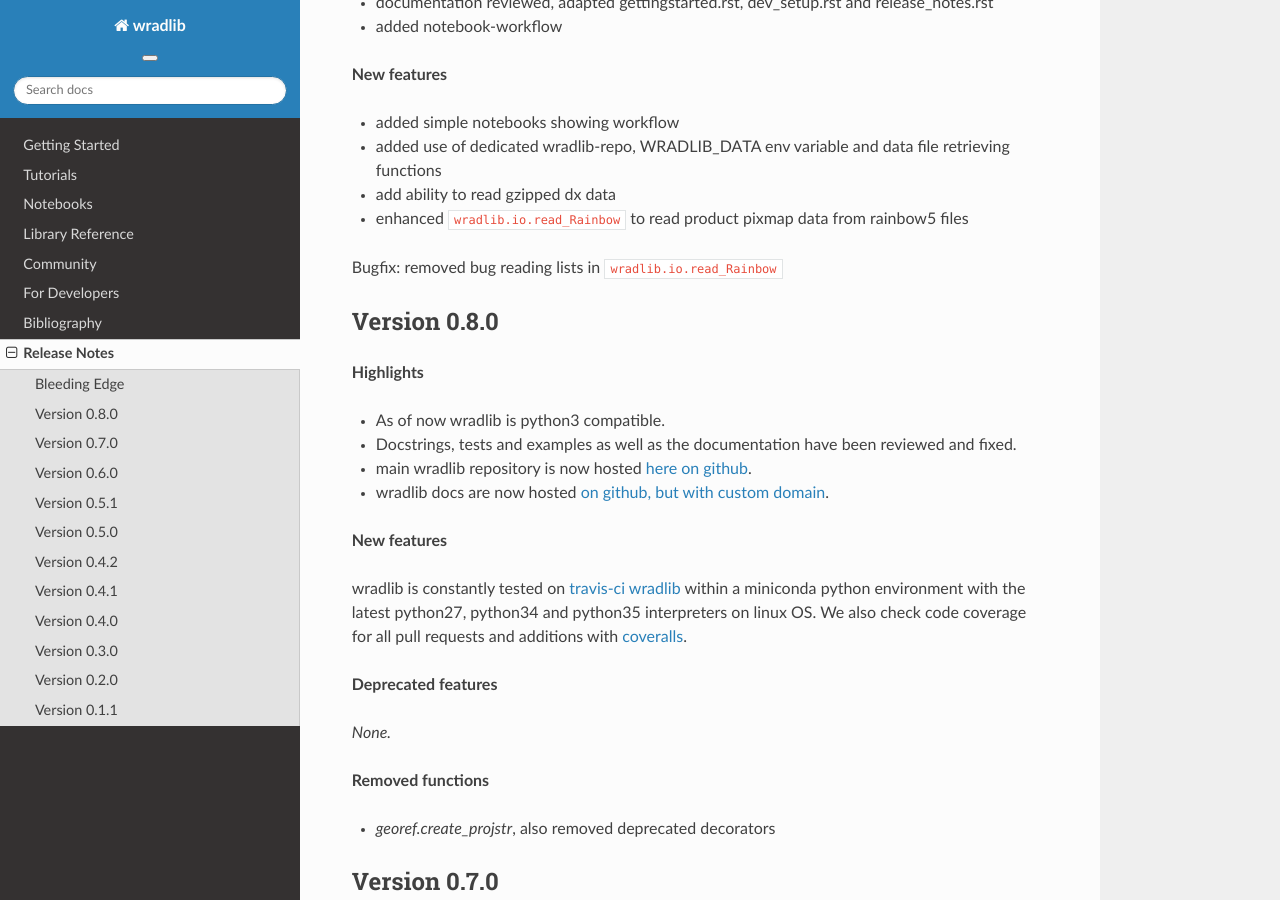
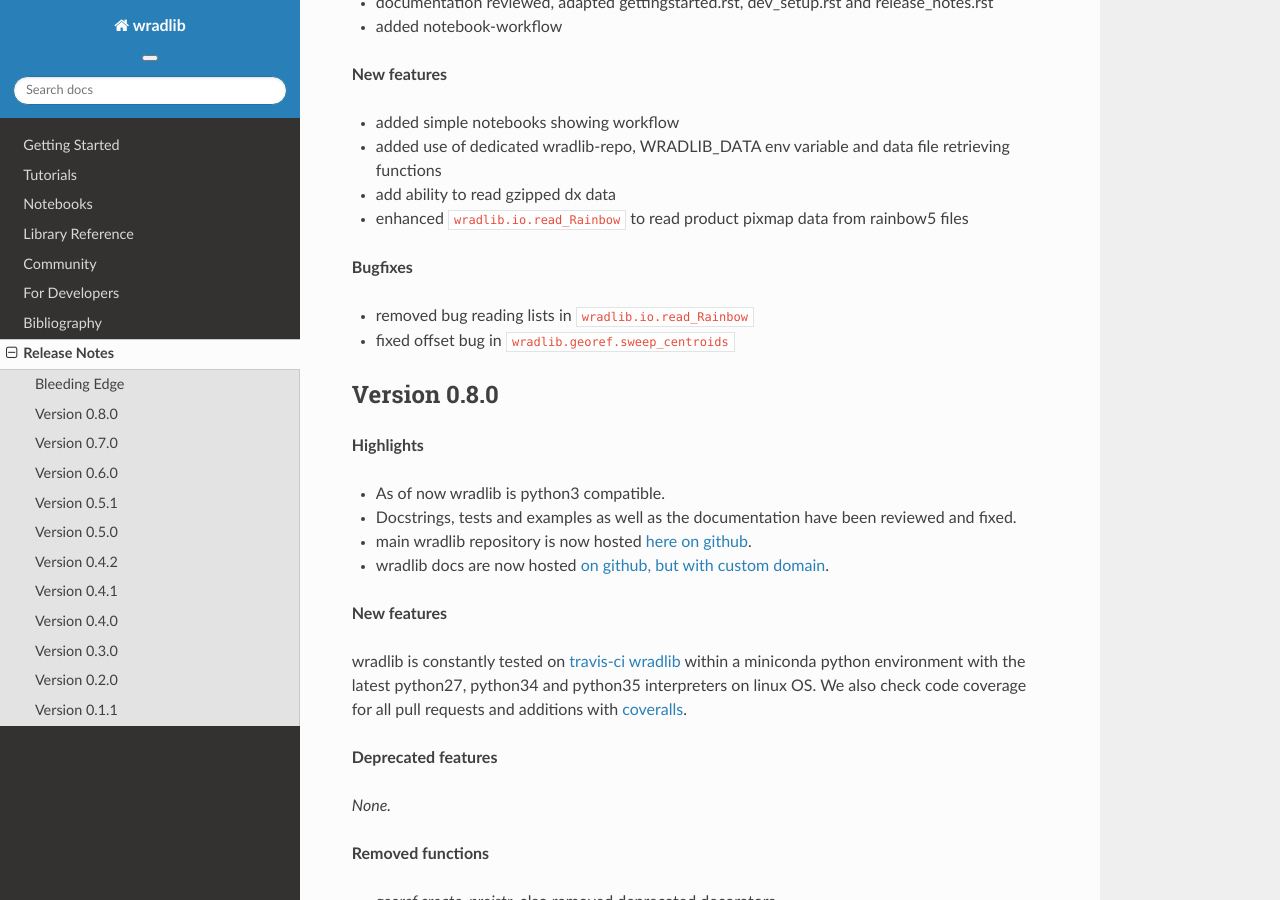
Before and after one commit to wradlib/wradlib-docs, a Sphinx documentation site: the page built from source/release_notes.rst, in a window 1280 px wide and 900 px high, scrolled down 492 px. Built offline with Sphinx 7.4.7 and the Read the Docs theme 2.0.0, drawn with Linux system fonts in a browser that asks for light colours; pages that are not in the unit, such as notebooks, are missing from menus; the version number could not be read and is left out.

Commit message:
DOC: add sweep_centroids bugfix to release_notes.rst

```diff
--- a/source/release_notes.rst
+++ b/source/release_notes.rst
@@ -21,7 +21,10 @@ Bleeding Edge
 * add ability to read gzipped dx data
 * enhanced ``wradlib.io.read_Rainbow`` to read product pixmap data from rainbow5 files
 
-Bugfix: removed bug reading lists in ``wradlib.io.read_Rainbow``
+**Bugfixes**
+
+* removed bug reading lists in ``wradlib.io.read_Rainbow``
+* fixed offset bug in ``wradlib.georef.sweep_centroids``
 
 
 Version 0.8.0
```
